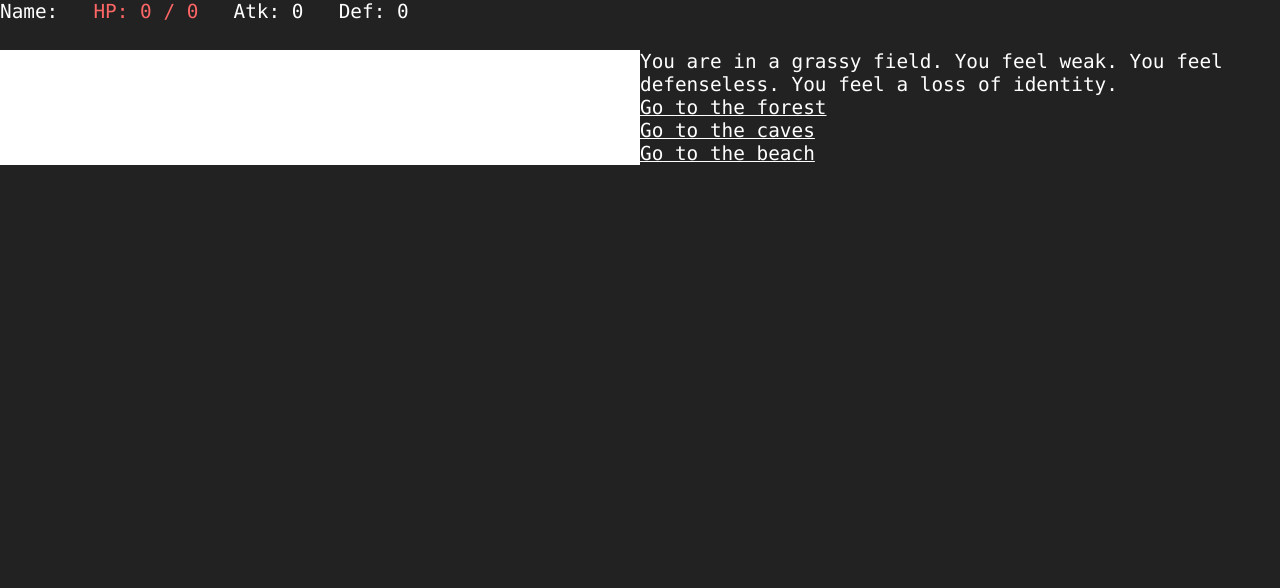
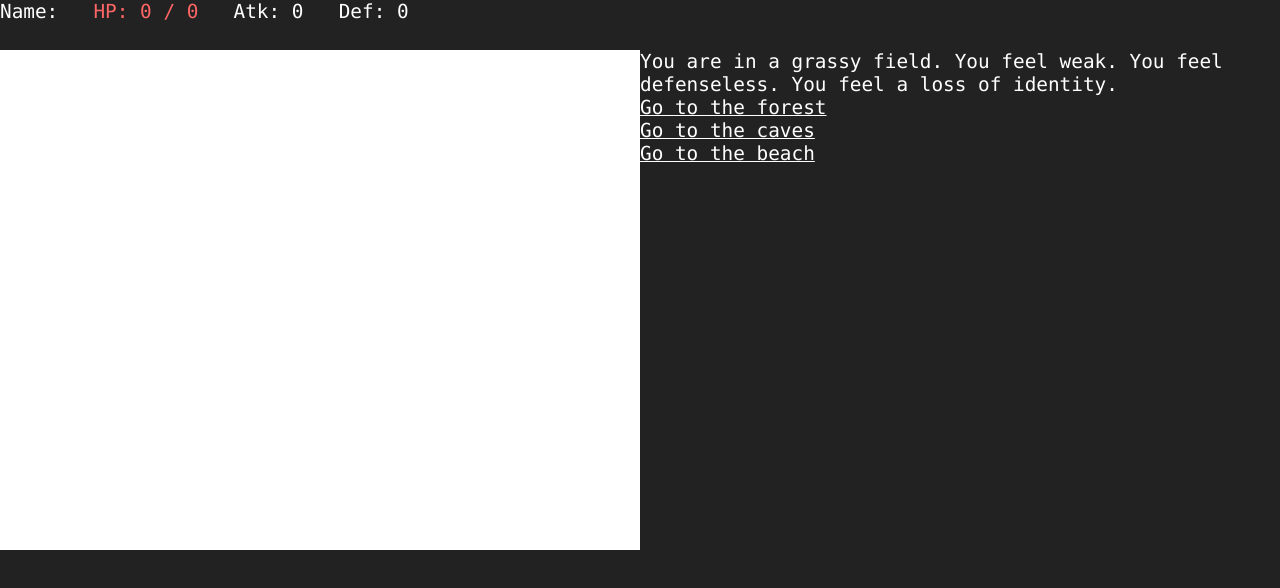
Before and after one commit to Maxwell-Baird/Dungeon-Crawler, a React (Create React App) app: page /game/1/encounter in a window 1280 px wide. Shown: the top 588 px of the page. Built offline with nearby package versions, Linux system fonts and the light colour scheme.

Commit message:
Add background hight to encounters screen.

```diff
--- a/src/Encounters/Encounters.css
+++ b/src/Encounters/Encounters.css
@@ -1,3 +1,4 @@
 .encounters-section {
     background-color: white;
+    height: 500px;
 }
```
